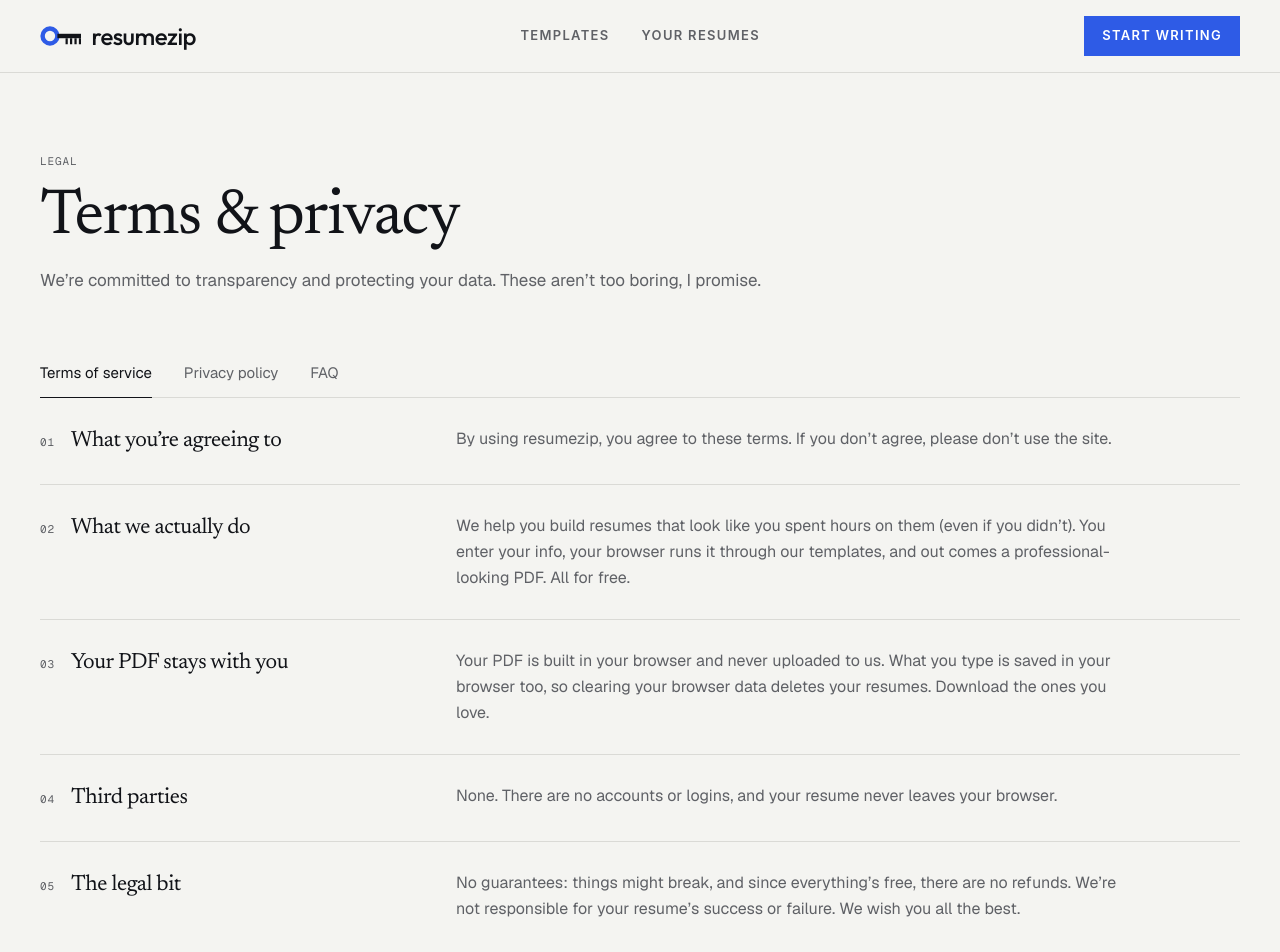
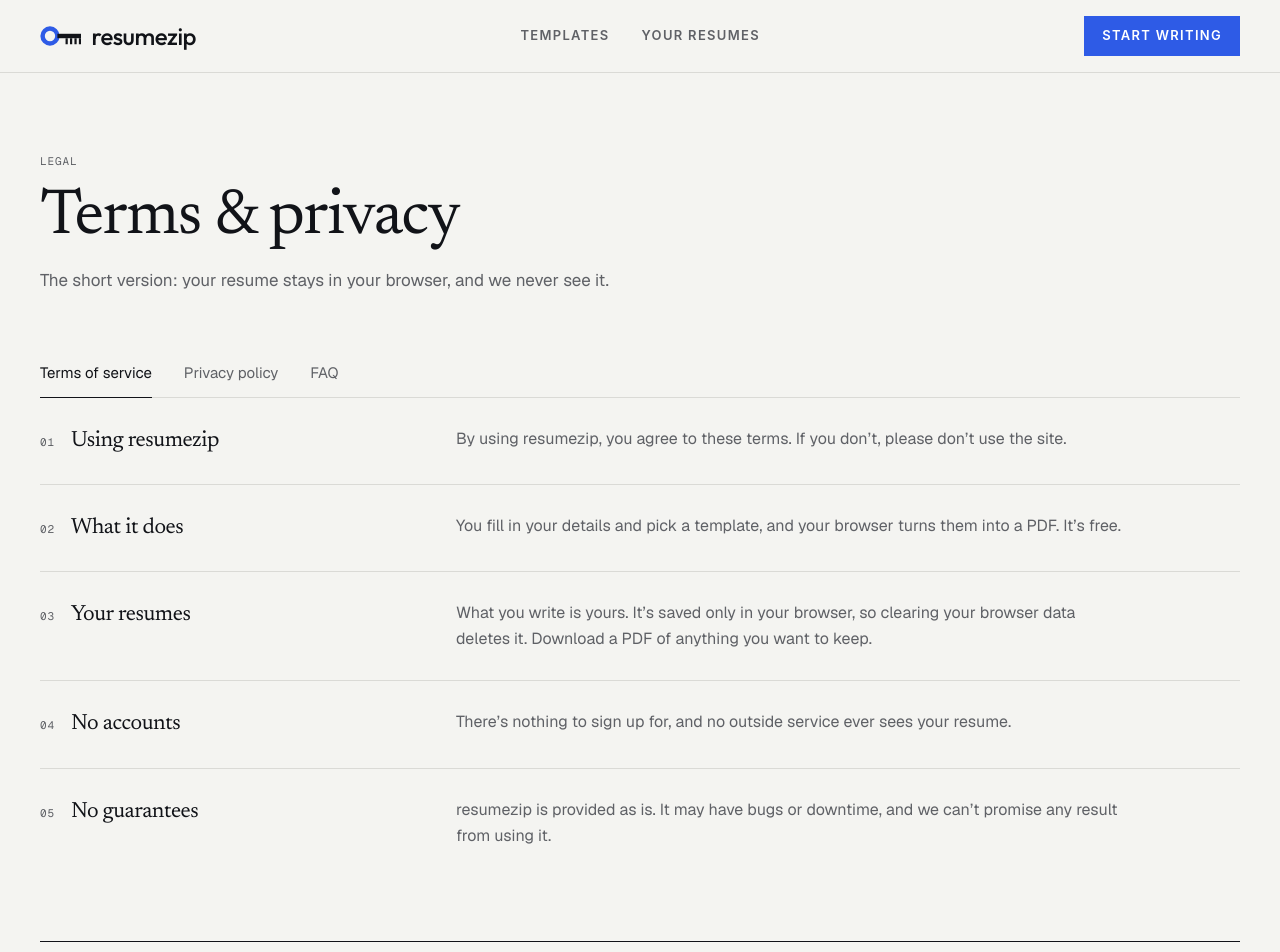
Before and after one commit to ian-hoang/resumezip, a Next.js app in the folder frontend/: page /terms in a window 1280 px wide. Shown: the top 952 px of the page. Built offline with nearby package versions, Linux system fonts and the light colour scheme.

Commit message:
make the terms and privacy copy shorter and clearer
Co-Authored-By: Claude Opus 5.5 <noreply@anthropic.com>

```diff
--- a/frontend/src/app/terms/page.tsx
+++ b/frontend/src/app/terms/page.tsx
@@ -15,24 +15,24 @@ const TABS: { id: TabId; label: string; items: { title: string; body: string }[]
     label: "Terms of service",
     items: [
       {
-        title: "What you’re agreeing to",
-        body: "By using resumezip, you agree to these terms. If you don’t agree, please don’t use the site.",
+        title: "Using resumezip",
+        body: "By using resumezip, you agree to these terms. If you don’t, please don’t use the site.",
       },
       {
-        title: "What we actually do",
-        body: "We help you build resumes that look like you spent hours on them (even if you didn’t). You enter your info, your browser runs it through our templates, and out comes a professional-looking PDF. All for free.",
+        title: "What it does",
+        body: "You fill in your details and pick a template, and your browser turns them into a PDF. It’s free.",
       },
       {
-        title: "Your PDF stays with you",
-        body: "Your PDF is built in your browser and never uploaded to us. What you type is saved in your browser too, so clearing your browser data deletes your resumes. Download the ones you love.",
+        title: "Your resumes",
+        body: "What you write is yours. It’s saved only in your browser, so clearing your browser data deletes it. Download a PDF of anything you want to keep.",
       },
       {
-        title: "Third parties",
-        body: "None. There are no accounts or logins, and your resume never leaves your browser.",
+        title: "No accounts",
+        body: "There’s nothing to sign up for, and no outside service ever sees your resume.",
       },
       {
-        title: "The legal bit",
-        body: "No guarantees: things might break, and since everything’s free, there are no refunds. We’re not responsible for your resume’s success or failure. We wish you all the best.",
+        title: "No guarantees",
+        body: "resumezip is provided as is. It may have bugs or downtime, and we can’t promise any result from using it.",
       },
     ],
   },
@@ -41,20 +41,20 @@ const TABS: { id: TabId; label: string; items: { title: string; body: string }[]
     label: "Privacy policy",
     items: [
       {
-        title: "What we know about you",
-        body: "Basically nothing. There are no accounts, and what you type in (jobs, skills, world domination plans) is saved in your own browser, not on our servers. Our host keeps basic request logs to keep the site running smoothly.",
+        title: "What we collect",
+        body: "Nothing you type. There are no ads or trackers. Our host keeps basic server logs, like which pages were visited, to keep the site running.",
       },
       {
-        title: "Why we use that info",
-        body: "Your browser uses your input to build your resume, and saves it so you can pick up where you left off on the same device. That’s it.",
+        title: "How it’s used",
+        body: "What you type is only used in your browser, to build your resume and save your progress.",
       },
       {
         title: "Where your resume goes",
-        body: "Nowhere. Your PDF is built in your browser and stays on your device unless you send it somewhere. You can rebuild it any time from your saved info.",
+        body: "Nowhere. Your PDF is made on your device and stays there unless you send it to someone.",
       },
       {
-        title: "Data sharing and selling",
-        body: "I don’t even know how to sell data. Your resume isn’t for sale, and neither are you.",
+        title: "Sharing and selling",
+        body: "We don’t share or sell your data. We never receive your resume in the first place.",
       },
     ],
   },
@@ -64,23 +64,23 @@ const TABS: { id: TabId; label: string; items: { title: string; body: string }[]
     items: [
       {
         title: "Is resumezip really free?",
-        body: "Yes, 100%. No fees, no upsells, no “pay $10 a month to continue.”",
+        body: "Yes. No fees, no upsells, no subscriptions.",
       },
       {
-        title: "How long is my resume stored?",
-        body: "Your PDF isn’t stored at all: it’s built in your browser whenever you need it. What you type stays in your browser until you delete the resume or clear your browser data.",
+        title: "Do I need an account?",
+        body: "No. Open the builder and start writing.",
+      },
+      {
+        title: "How long are my resumes kept?",
+        body: "Until you delete them or clear your browser data. They’re saved in this browser only and don’t sync to other devices.",
+      },
+      {
+        title: "Do you share or sell my data?",
+        body: "No. Your resume stays in your browser, so we never see it.",
       },
       {
         title: "Can I get feedback on my resume?",
-        body: "Not yet. Feedback features are in progress (pinky promise).",
-      },
-      {
-        title: "Do you share or sell my data?",
-        body: "No. Your data stays private, in your own browser.",
-      },
-      {
-        title: "Do I need an account?",
-        body: "Nope. Open the builder and go. Your resumes are saved in the browser you use, so come back on the same device to keep editing.",
+        body: "Not yet, but it’s on the way.",
       },
     ],
   },
@@ -111,7 +111,7 @@ export default function TermsAndPrivacy() {
       <SiteHeader />
       <main className="mx-auto w-full max-w-[1440px] flex-1 px-5 pb-24 pt-16 md:px-10 md:pt-20">
         <PageIntro label="Legal" title="Terms & privacy">
-          We’re committed to transparency and protecting your data. These aren’t too boring, I promise.
+          The short version: your resume stays in your browser, and we never see it.
         </PageIntro>
 
         <div
@@ -173,8 +173,7 @@ export default function TermsAndPrivacy() {
           <h2 className="font-serif text-[28px] leading-[1.15] tracking-[-0.02em] md:text-[32px]">Questions?</h2>
           <div className="md:col-span-2">
             <p className="max-w-2xl text-[17px] leading-relaxed text-ink-2">
-              If you have any questions or concerns about our terms or privacy policy, don’t hesitate to get in
-              touch.
+              Ask us anything about these terms or your privacy.
             </p>
             <Link
               href="/contact"
```
